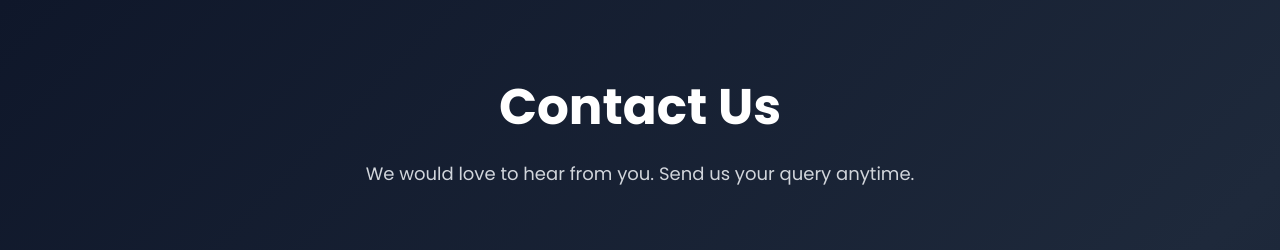
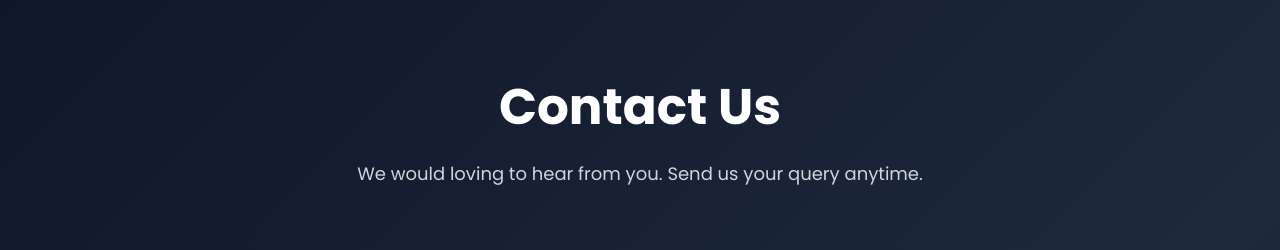
Before and after one commit to FaizAkhter47/Vercel-website, a plain HTML site: page index.html in a window 1280 px wide. Shown: the top 250 px of the page. Drawn offline with Linux system fonts and the light colour scheme.

Commit message:
pipeline updated

```diff
--- a/index.html
+++ b/index.html
@@ -273,7 +273,7 @@
 
 <h1>Contact Us</h1>
 
-<p>We would love to hear from you. Send us your query anytime.</p>
+<p>We would loving to hear from you. Send us your query anytime.</p>
 
 </section>
 
```
Also changed, not shown: 1 other file.
